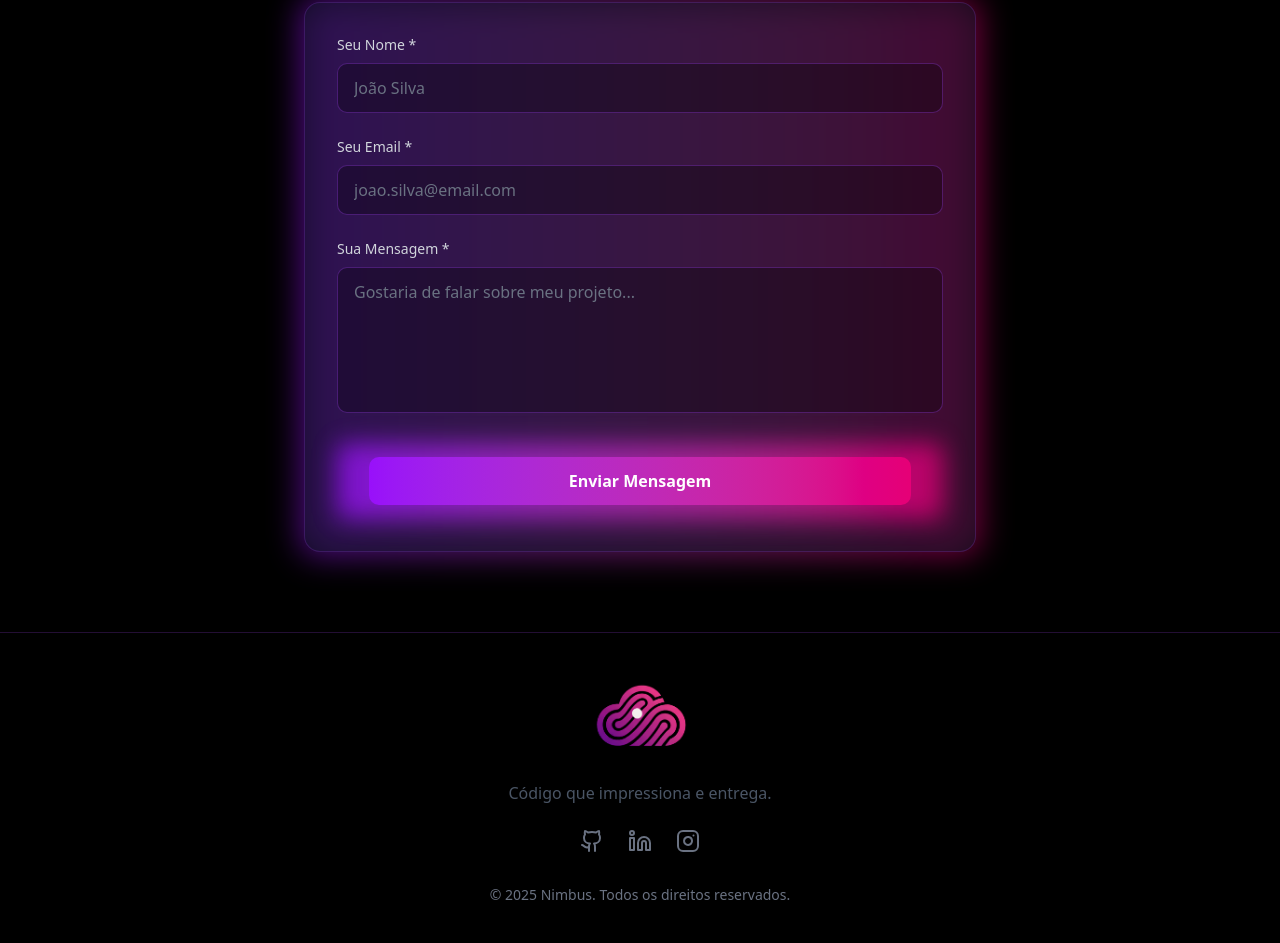
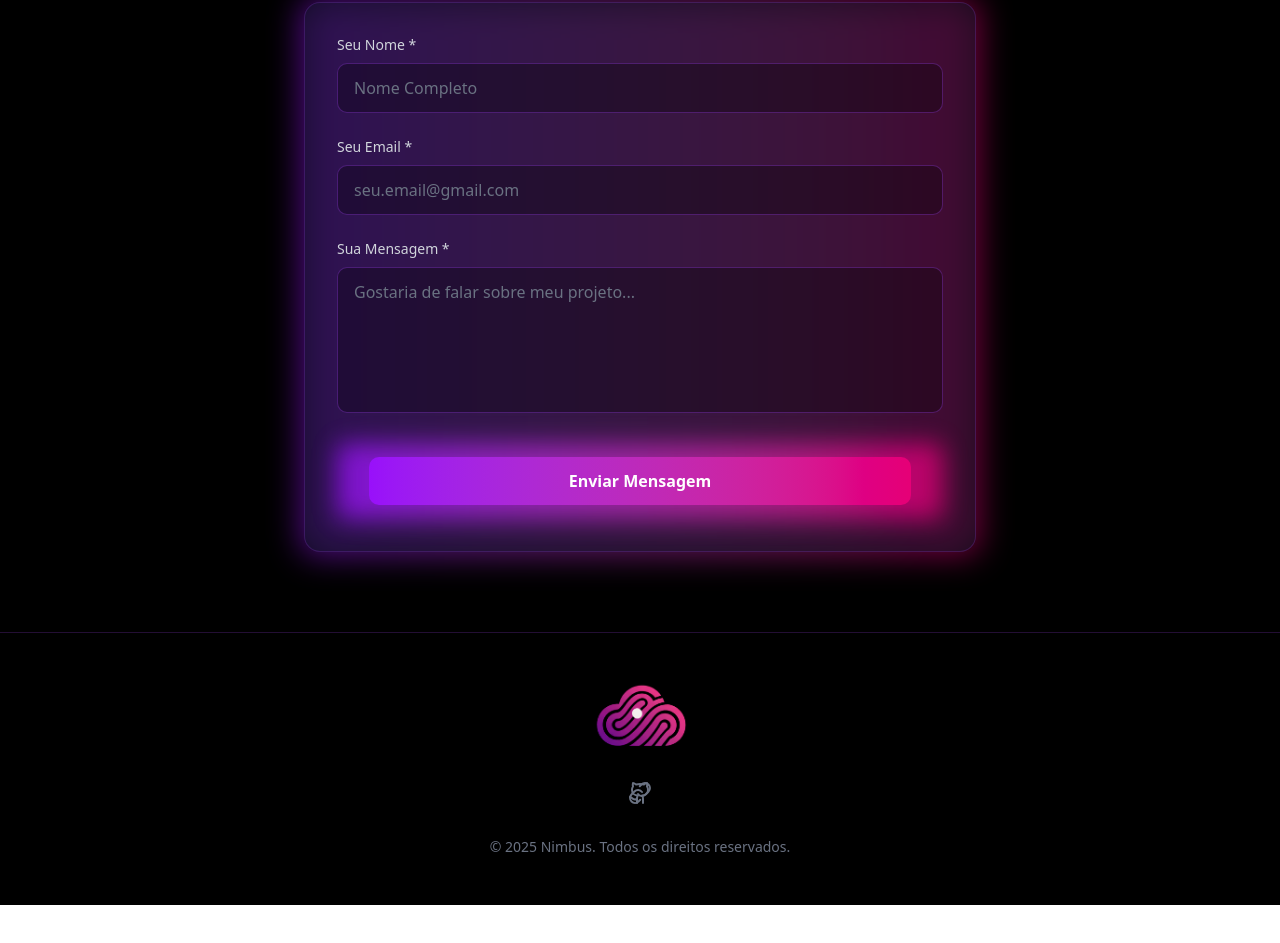
Before and after one commit to NIMBUS-W/nimbus, a Next.js app: page / in a window 1280 px wide. Shown: the part 3955-4898 px from the top of the page. After the commit the page ends 4860 px from the top, so only its background shows below. Built offline with nearby package versions, Linux system fonts and the light colour scheme.

Commit message:
feat: update components

```diff
--- a/src/app/page.tsx
+++ b/src/app/page.tsx
@@ -25,6 +25,7 @@ import {
 } from "lucide-react";
 import { Footer } from "@/components/Footer";
 import { Button } from "@/components/ui/button";
+import Link from "next/link";
 
 export default function NimbusWebsite() {
   const [isMenuOpen, setIsMenuOpen] = useState(false);
@@ -174,7 +175,7 @@ export default function NimbusWebsite() {
         "IA",
         "Python",
       ],
-      portfolio: "#portfolio1",
+      portfolio: "https://github.com/dav-icode",
       image: "/DaviFranco.jpg",
     },
     {
@@ -183,7 +184,7 @@ export default function NimbusWebsite() {
       description:
         "Apaixonado por criar experiências digitais memoráveis. Do pixel ao deploy.",
       skills: ["PHP", "JavaScript", "SQL", "Node.js", "HTML", "CSS"],
-      portfolio: "#portfolio2",
+      portfolio: "https://github.com/jottabkz",
       image: "/JoaoBarroso.jpg",
     },
   ];
@@ -942,7 +943,11 @@ export default function NimbusWebsite() {
                       href={member.portfolio}
                       className="inline-flex items-center px-6 py-3 bg-gradient-to-r from-purple-600 to-pink-600 rounded-lg hover:shadow-lg hover:shadow-purple-500/25 transition-all group"
                     >
-                      <span className="font-semibold">Ver Portfolio</span>
+                      <span className="font-semibold">
+                        <Link href={member.portfolio}>
+                          Ver Portfólio
+                        </Link>
+                      </span>
                       <ArrowRight className="ml-2 w-4 h-4 group-hover:translate-x-1 transition-transform" />
                     </a>
                   </div>
@@ -1017,7 +1022,7 @@ export default function NimbusWebsite() {
                   onChange={handleInputChange}
                   disabled={isSubmitting}
                   className="w-full px-4 py-3 bg-black/30 border border-purple-500/30 rounded-lg focus:ring-1 focus:ring-purple-500 focus:border-purple-500 transition placeholder:text-gray-500 disabled:opacity-50 disabled:cursor-not-allowed text-white"
-                  placeholder="João Silva"
+                  placeholder="Nome Completo"
                 />
               </div>
 
@@ -1037,7 +1042,7 @@ export default function NimbusWebsite() {
                   onChange={handleInputChange}
                   disabled={isSubmitting}
                   className="w-full px-4 py-3 bg-black/30 border border-purple-500/30 rounded-lg focus:ring-1 focus:ring-purple-500 focus:border-purple-500 transition placeholder:text-gray-500 disabled:opacity-50 disabled:cursor-not-allowed text-white"
-                  placeholder="joao.silva@email.com"
+                  placeholder="seu.email@gmail.com"
                 />
               </div>
 
--- a/src/components/Footer.tsx
+++ b/src/components/Footer.tsx
@@ -1,6 +1,6 @@
 // app/components/Footer.tsx
 import Image from "next/image";
-import { Github, Linkedin, Instagram } from "lucide-react";
+import { Github, Link } from "lucide-react";
 
 export function Footer() {
   return (
@@ -22,28 +22,13 @@ export function Footer() {
             className="dark:hidden block"
           />
         </div>
-        <p className="text-gray-600 dark:text-gray-400 mb-6">
-          Código que impressiona e entrega.
-        </p>
         <div className="flex justify-center space-x-6 mb-8">
-          <a
-            href="#"
+          <Link
+            href="https://github.com/NIMBUS-W"
             className="text-gray-500 hover:text-purple-500 transition-colors"
           >
             <Github />
-          </a>
-          <a
-            href="#"
-            className="text-gray-500 hover:text-purple-500 transition-colors"
-          >
-            <Linkedin />
-          </a>
-          <a
-            href="#"
-            className="text-gray-500 hover:text-purple-500 transition-colors"
-          >
-            <Instagram />
-          </a>
+          </Link>
         </div>
         <p className="text-sm text-gray-500">
           &copy; {new Date().getFullYear()} Nimbus. Todos os direitos
```
Also changed, not shown: public/JoaoBarroso.jpg.
